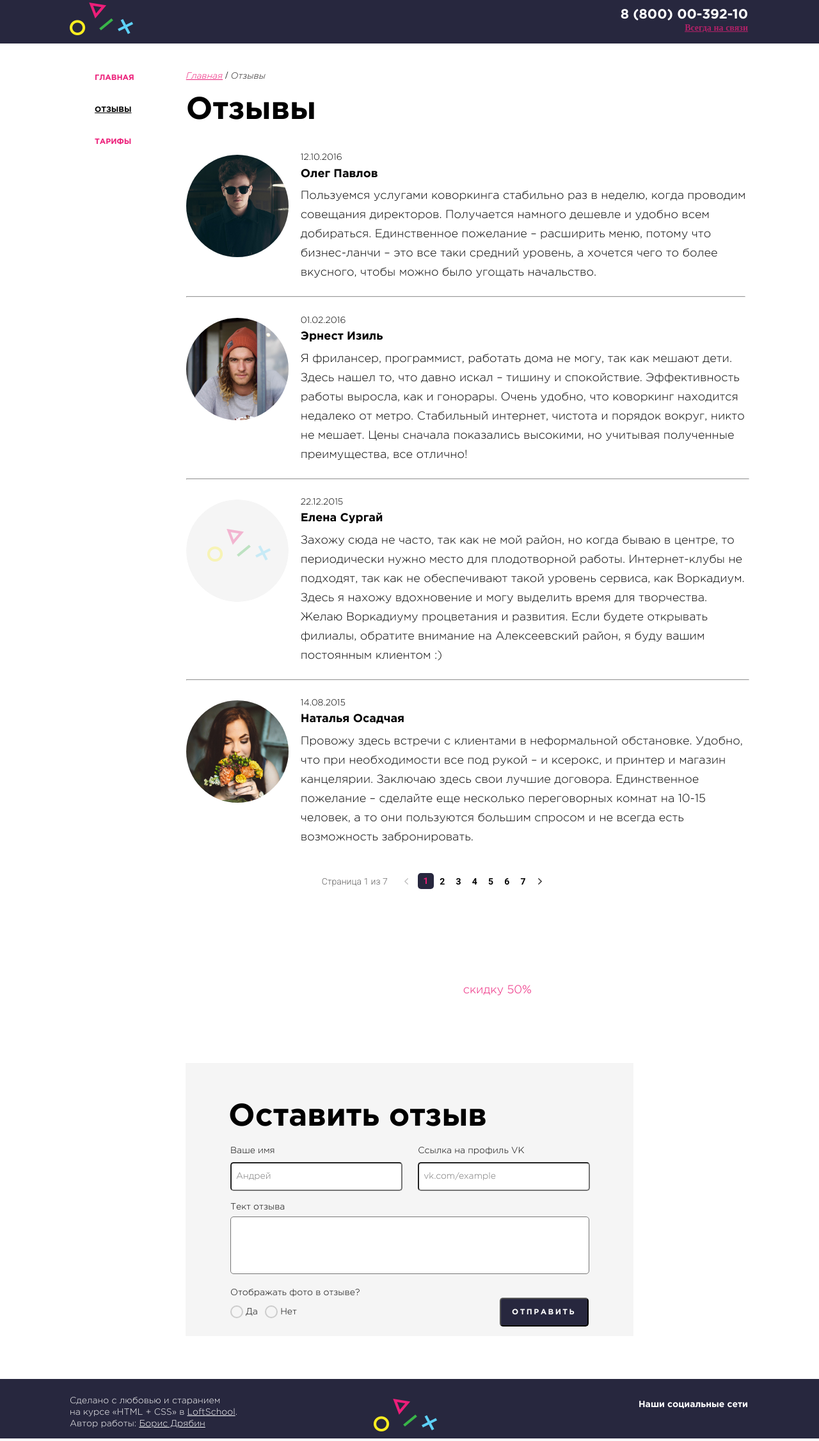
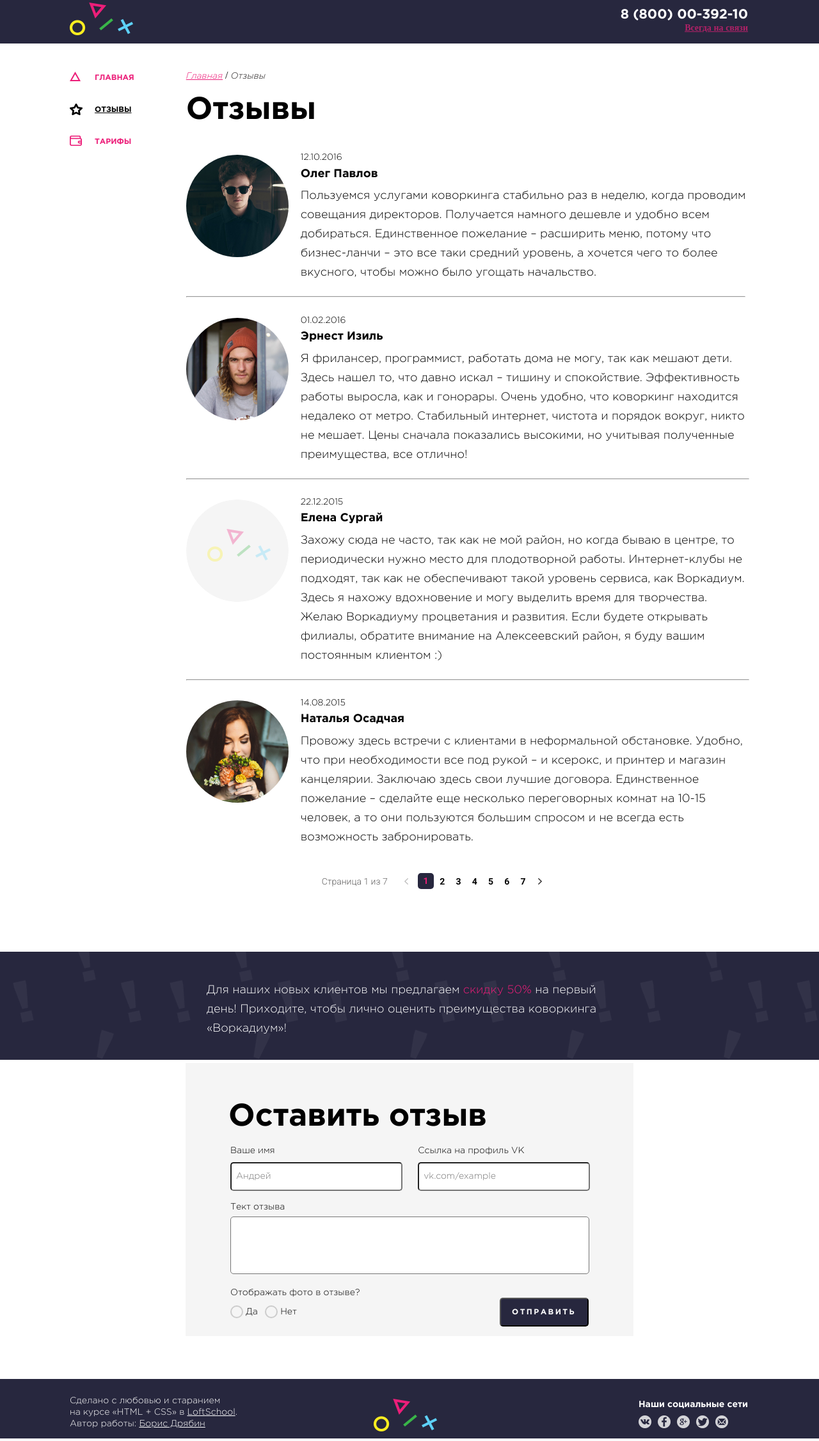
Before and after one commit to BarsBarsovich/coworking, a plain HTML site: page comments.html in a window 1280 px wide. Shown: the whole page at 64% size. Drawn offline with nearby package versions, Linux system fonts and the light colour scheme.

Commit message:
img path

```diff
--- a/css/dropdown.css
+++ b/css/dropdown.css
@@ -20,7 +20,7 @@
 
 .dropdown__hidden {
     position: absolute;
-    background: url("./img/dropdown.png") no-repeat;
+    background: url("../img/dropdown.png") no-repeat;
     min-height: 163px;
     min-width: 179px;
     margin-top: 8px;
--- a/css/footer.css
+++ b/css/footer.css
@@ -72,7 +72,7 @@
 }
 
 .footer__link-vk {
-    background-image: url("./img/footer/vk_sprite.png");
+    background-image: url("../img/footer/vk_sprite.png");
     display: inline-block;
     height: 20px;
     width: 20px;
@@ -85,7 +85,7 @@
 }
 
 .footer__link-fb {
-    background-image: url("./img/footer/fb_sprite.png");
+    background-image: url("../img/footer/fb_sprite.png");
     display: inline-block;
     height: 20px;
     width: 20px;
@@ -98,7 +98,7 @@
 }
 
 .footer__link-google {
-    background-image: url("./img/footer/googleplus_sprite.png");
+    background-image: url("../img/footer/googleplus_sprite.png");
     display: inline-block;
     height: 20px;
     width: 20px;
@@ -111,7 +111,7 @@
 }
 
 .footer__link-tw {
-    background-image: url("./img/footer/tw_sprite.png");
+    background-image: url("../img/footer/tw_sprite.png");
     display: inline-block;
     height: 20px;
     width: 20px;
@@ -124,7 +124,7 @@
 }
 
 .footer__link-mail {
-    background-image: url("./img/footer/mail_sprite.png");
+    background-image: url("../img/footer/mail_sprite.png");
     display: inline-block;
     height: 20px;
     width: 20px;
--- a/css/intro.css
+++ b/css/intro.css
@@ -6,7 +6,7 @@ body {
 
 .intro {
     position: relative;
-    background: url('./img/intro/1.png') center center no-repeat;
+    background: url('../intro/1.png') center center no-repeat;
     background-size: cover;
     overflow: hidden;
     width: 100%;
--- a/css/navigation.css
+++ b/css/navigation.css
@@ -36,14 +36,14 @@
 }
 
 .nav__link--main-fp {
-    background-image: url("./img/aside/notactive/triangle.png");
+    background-image: url("../img/aside/notactive/triangle.png");
     filter: brightness(0%);
     background-repeat: no-repeat;
     text-decoration: underline;
 }
 
 .nav__link--comments-fp {
-    background-image: url("./img/aside/notactive/star.png");
+    background-image: url("../img/aside/notactive/star.png");
     background-repeat: no-repeat;
 }
 
@@ -52,7 +52,7 @@
 }
 
 .nav__link--costs {
-    background-image: url("./img/aside/notactive/wallet.png");
+    background-image: url("../img/aside/notactive/wallet.png");
     background-repeat: no-repeat;
 }
 
@@ -61,7 +61,7 @@
 }
 
 .nav__link--main {
-    background-image: url("./img/aside/notactive/triangle.png");
+    background-image: url("../img/aside/notactive/triangle.png");
     background-repeat: no-repeat;
 }
 
@@ -70,14 +70,14 @@
 }
 
 .nav__link--comments {
-    background-image: url("./img/aside/notactive/star.png");
+    background-image: url("../img/aside/notactive/star.png");
     background-repeat: no-repeat;
     text-decoration: underline;
     filter: brightness(0%);
 }
 
 .nav__link--costs-active {
-    background-image: url("./img/aside/notactive/wallet.png");
+    background-image: url("../img/aside/notactive/wallet.png");
     background-repeat: no-repeat;
     text-decoration: underline;
     filter: brightness(0%);
@@ -85,7 +85,7 @@
 }
 
 .nav__link--costs-cost {
-    background-image: url("./img/aside/notactive/star.png");
+    background-image: url("../img/aside/notactive/star.png");
     background-repeat: no-repeat;
     text-decoration: none;
 }
--- a/css/splitter.css
+++ b/css/splitter.css
@@ -1,5 +1,5 @@
 .splitter {
-    background: url("./img/comments/warning.png") repeat-x;
+    background: url("../img/comments/warning.png") repeat-x;
     height: 174px;
 }
 
```
